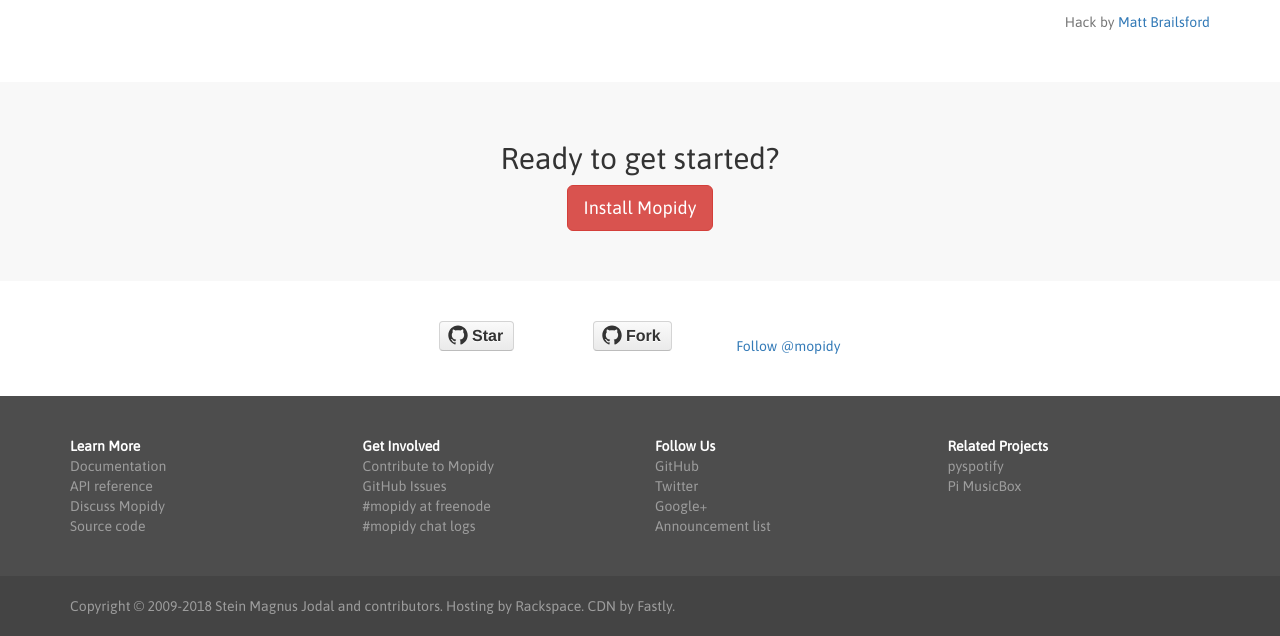
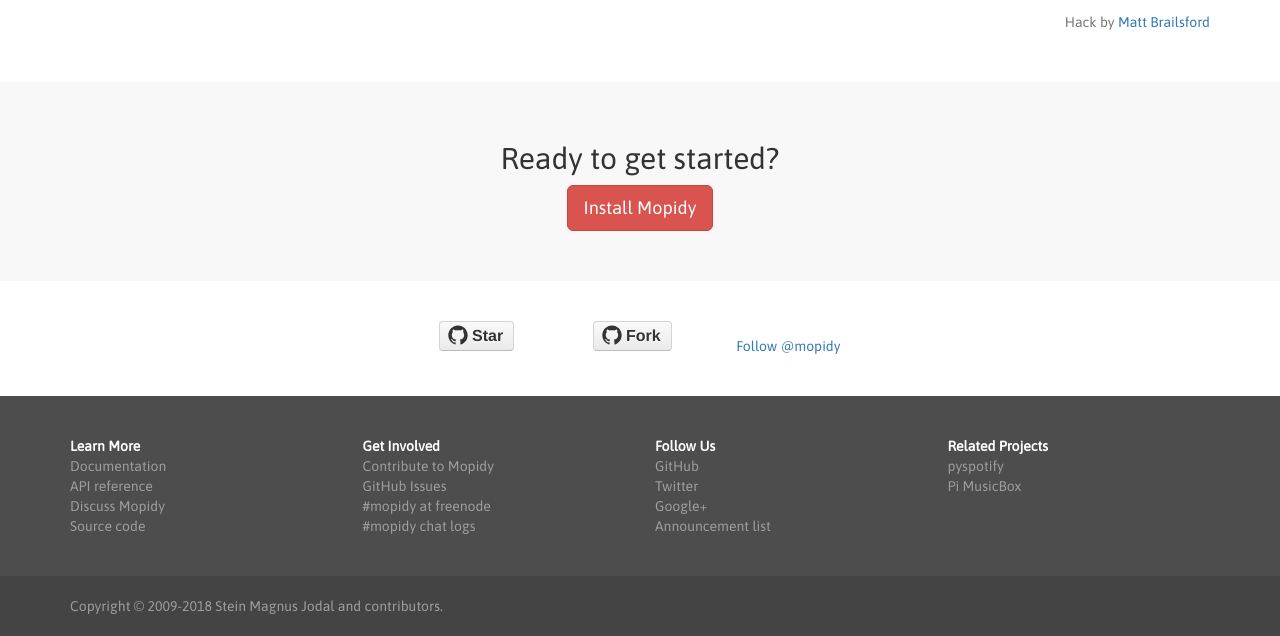
Before and after one commit to mopidy/website, a Jekyll site: the page built from index.html, in a window 1280 px wide and 900 px high, scrolled down 2528 px, cut to the strip 264-900 px from the top of the window. Built offline with Jekyll 4.4.1, drawn with Linux system fonts in a browser that asks for light colours; comment, search, counter and statistics services are not loaded.

Commit message:
Remove old sponsors
We still use Rackspace and Fastly, but not for this site. Details at
https://docs.mopidy.com/en/latest/sponsors/

```diff
--- a/_layouts/default.html
+++ b/_layouts/default.html
@@ -105,8 +105,6 @@
       <div class="container">
         <p>
           Copyright &copy; 2009-2018 Stein Magnus Jodal and contributors.
-          Hosting by <a href="http://www.rackspace.com/">Rackspace</a>.
-          CDN by <a href="https://www.fastly.com/">Fastly</a>.
         </p>
       </div>
     </div>
```
